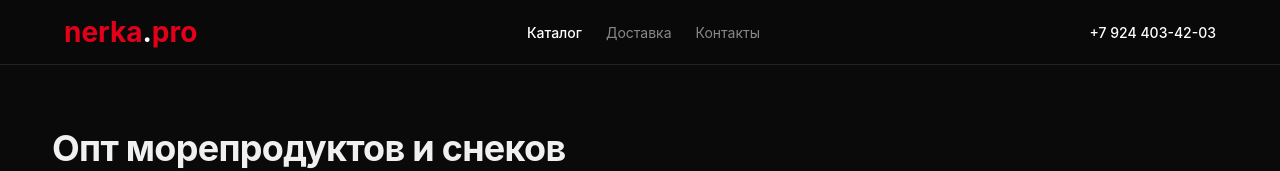
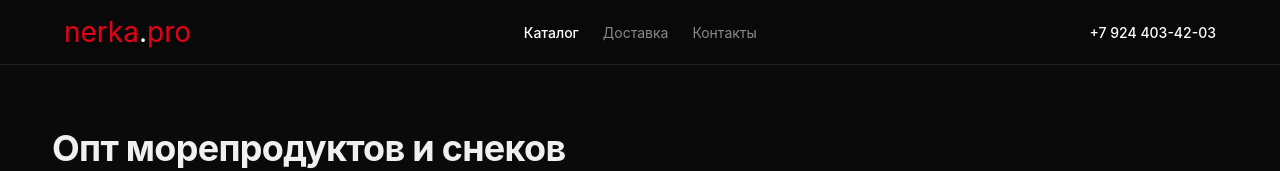
Before and after one commit to crptnck/nerka, a Next.js app: page / in a window 1280 px wide. Shown: the top 171 px of the page. Built offline with nearby package versions, Linux system fonts and the light colour scheme.

Commit message:
style: logo font-weight regular (400)
Co-Authored-By: Oz <oz-agent@warp.dev>

```diff
--- a/app/globals.css
+++ b/app/globals.css
@@ -42,7 +42,7 @@ button { font: inherit; cursor: pointer; border: none; background: none; color:
   height: 56px;
   max-width: 1200px; margin: 0 auto; padding: 0 16px;
 }
-.logo { display: flex; align-items: baseline; font-size: 24px; font-weight: 700; }
+.logo { display: flex; align-items: baseline; font-size: 24px; font-weight: 400; }
 .logo-red { color: var(--brand); }
 .logo-dot { color: #fff; }
 
```
